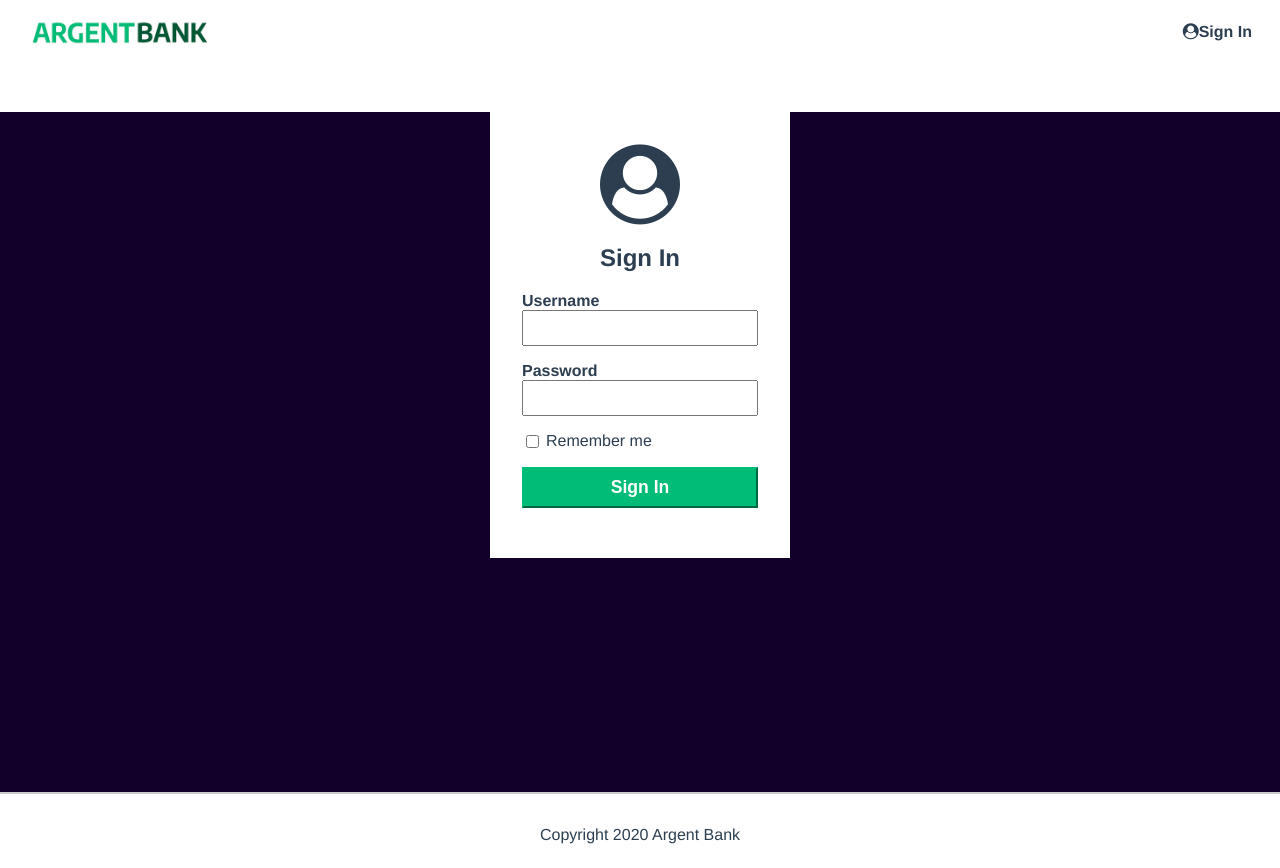
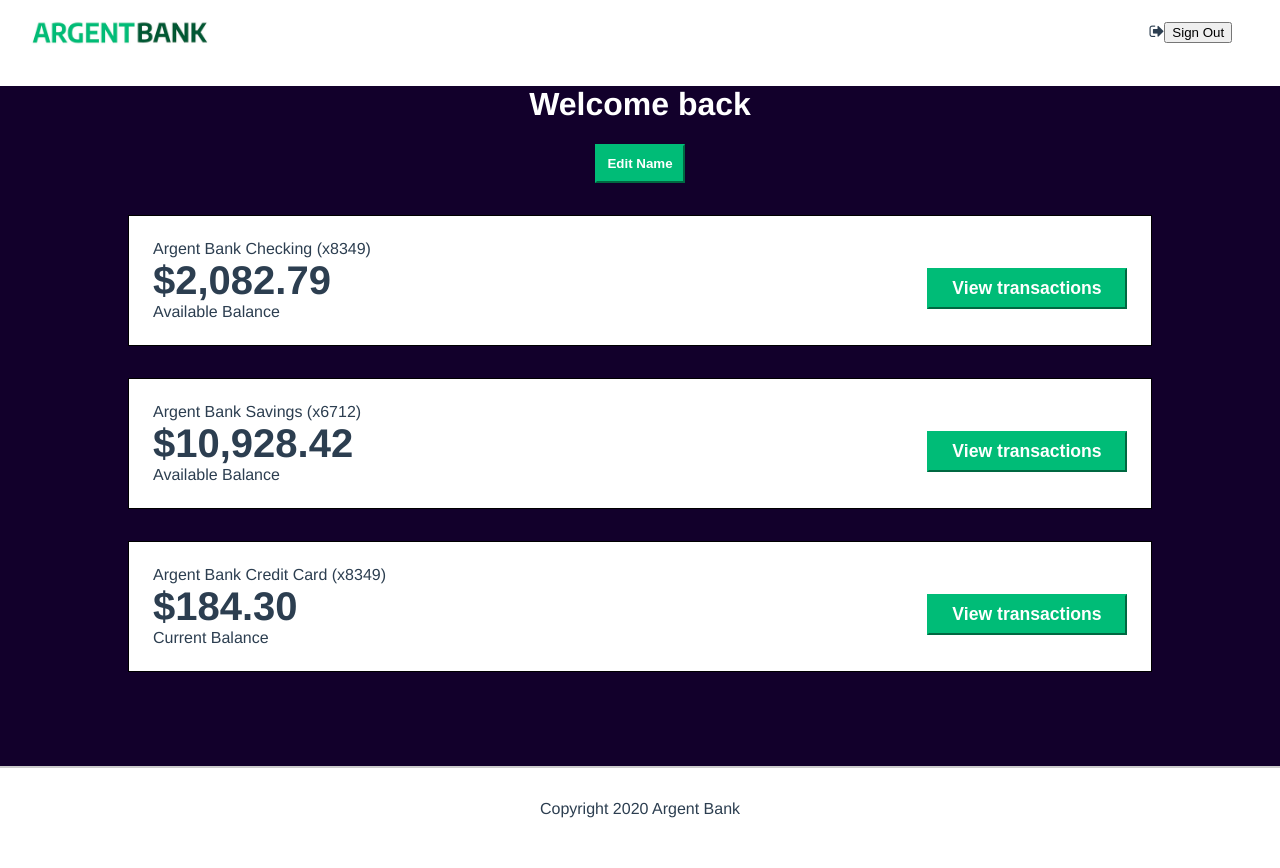
Before and after one commit to Azreyner/Argent-Bank, a React (Create React App) app: page /user in a window 1280 px wide. Before the commit this address led to /signIn. After the commit the page ends 842 px from the top, so only its background shows below. Built offline with nearby package versions, Linux system fonts and the light colour scheme; no server answers; sample sign-in values are in the browser's storage.

Commit message:
Fix : quand je recharge la page user, ça ne renvoit plus vers la page de connexion tant que le token est valide

```diff
--- a/src/GestionRoute/PrivateRoute.jsx
+++ b/src/GestionRoute/PrivateRoute.jsx
@@ -13,6 +13,7 @@ function PrivateRoute({ children }) {
   const userAuthenticated = useSelector(isAuthenticated);
 
   if (!userAuthenticated) {
+    console.log("deconnecter");
     dispatch(deconnexion());
     // not logged in so redirect to login page with the return url
     return <Navigate to="/signIn" /*state={{ from: history.location }}*/ />;
--- a/src/Page/User.jsx
+++ b/src/Page/User.jsx
@@ -1,15 +1,20 @@
 import React, { useState, useEffect } from "react";
 import argentBankLogo from "../asset/argentBankLogo.png";
-import { Link } from "react-router-dom";
+import { Navigate } from "react-router-dom";
 import { useDispatch, useSelector } from "react-redux";
-import { updateName, getUserName } from "../Redux/Actions/ArgenBankActions";
+import setBearer, {
+  updateName,
+  getUserName,
+} from "../Redux/Actions/ArgenBankActions";
 import Header from "../component/Header";
+import { isAuthenticated } from "../Redux/selectors/is-authenticated";
 
 const User = () => {
   const [editNameIsClicked, setEditNameIsClicked] = useState(false);
   const store = useSelector((state) => state);
   const [prenom, setPrenom] = useState("");
   const [nom, setNom] = useState("");
+  const userAuthenticated = useSelector(isAuthenticated);
   const dispatch = useDispatch();
 
   const updateNomPrenom = () => {
@@ -17,8 +22,21 @@ const User = () => {
   };
 
   useEffect(() => {
+    if (store.token) {
+      setBearer(store.token);
+    } else {
+      setBearer(localStorage.getItem("token"));
+    }
     dispatch(getUserName());
   }, []);
+
+  /*if (userAuthenticated) {
+    if (store.token) {
+      setBearer(store.token);
+    } else {
+      setBearer(localStorage.getItem("token"));
+    }
+  }*/
 
   //console.log(editNameIsClicked);
 
--- a/src/Redux/selectors/is-authenticated.js
+++ b/src/Redux/selectors/is-authenticated.js
@@ -1,8 +1,15 @@
 export const isAuthenticated = (state) => {
-  if (!state.token) {
+  let tokenIsExpired = null;
+  if (!state.token && !localStorage.getItem("token")) {
     return false;
   }
-  const tokenIsExpired = isTokenExpired(state.token);
+
+  if (state.token) {
+    tokenIsExpired = isTokenExpired(state.token);
+  } else {
+    tokenIsExpired = isTokenExpired(localStorage.getItem("token"));
+  }
+
   return !tokenIsExpired;
 };
 
--- a/src/Style/main.scss
+++ b/src/Style/main.scss
@@ -41,6 +41,13 @@ body {
   justify-content: space-between;
   align-items: center;
   padding: 5px 20px;
+}
+
+.main-nav div #logout {
+  display: flex;
+  justify-content: space-around;
+  align-items: center;
+  min-width: 170px;
 }
 
 .main-nav a {
--- a/src/component/Header.jsx
+++ b/src/component/Header.jsx
@@ -32,6 +32,8 @@ function Header() {
               Sign In
             </Link>
           ) : (
+            <div id="logout">
+              <h4>{store.firstName}</h4>
               <Link className="main-nav-item" to={`/`}>
                 <i className="fa fa-sign-out"></i>
                 <button
@@ -42,6 +44,7 @@ function Header() {
                   Sign Out
                 </button>
               </Link>
+            </div>
           )}
         </div>
       </nav>
```
Lines whose indentation alone changed are shown as unchanged.
